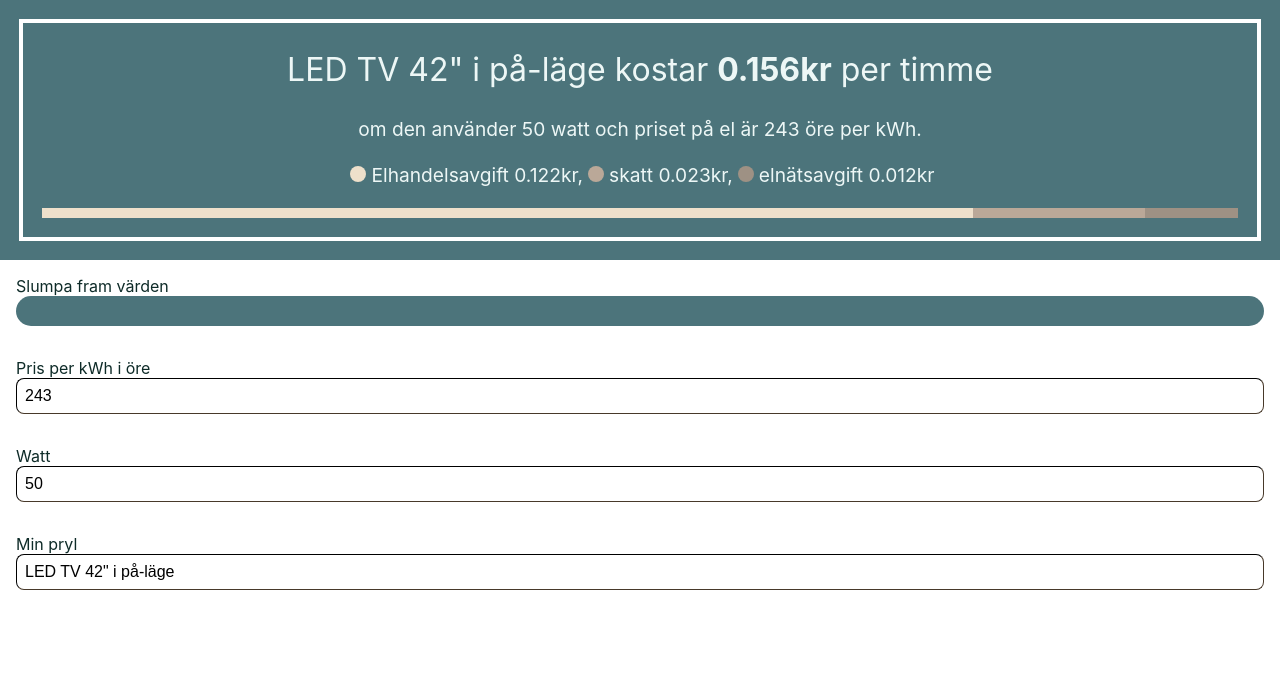
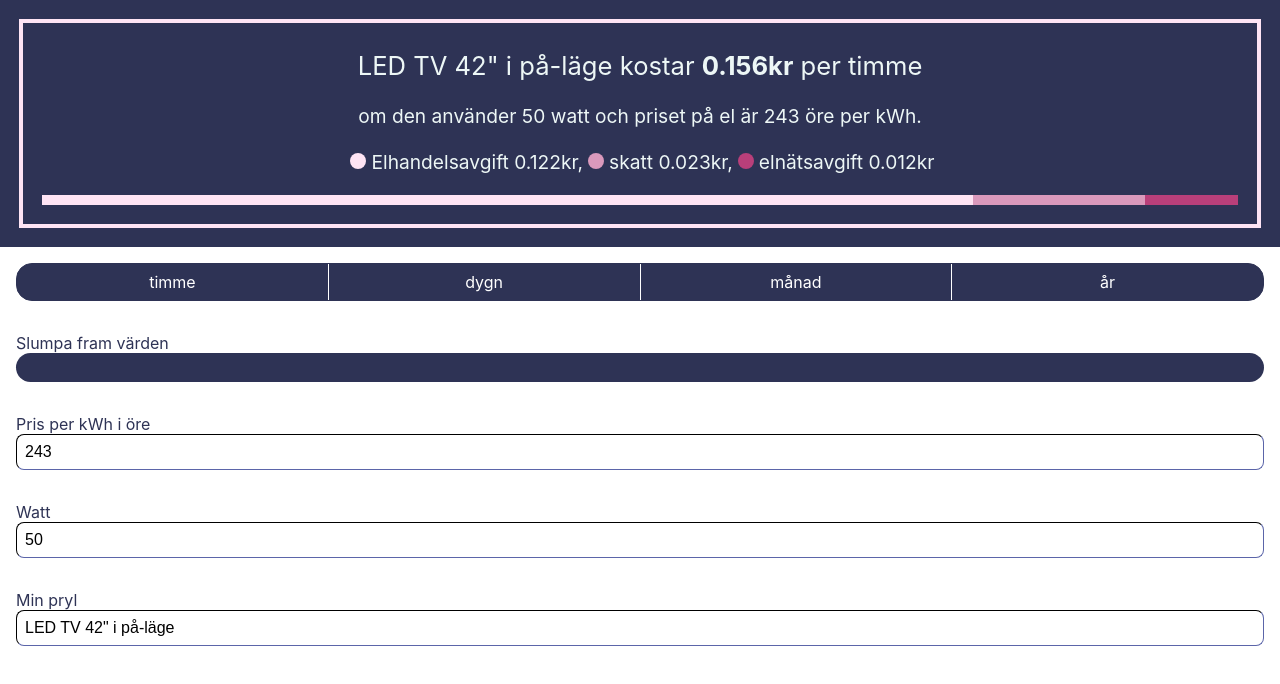
Before and after one commit to stinaq/min-elkostnad, a React (Create React App) app: page / in a window 1280 px wide. Shown: the top 684 px of the page. Built offline with nearby package versions, Linux system fonts and the light colour scheme; some icons are missing.

Commit message:
New color scheme and mock buttons for changing timespan

```diff
--- a/src/App.css
+++ b/src/App.css
@@ -1,19 +1,25 @@
+:root {
+  --primary-color: #2e3355;
+  --secondary-light: #fee4f4;
+  --secondary-medium: #da99bc;
+  --secondary-dark: #b93f7a;
+}
+
 body, html {
   margin: 0;
   padding: 0;
-  /* background-color: #ED9390; */
-  color: #43281C;
+  color: var(--primary-color);
   font-size: 16px;
 }
 
 a {
-  color: #48392A;
+  color: var(--primary-color);
 }
 
 button {
   border-radius: 1rem;
   padding: 0.5rem;
-  background-color: #4c747b;
+  background-color: var(--primary-color);
   color: white;
   border: none;
   cursor: pointer;
@@ -36,18 +42,18 @@ svg {
   text-align: center;
   color: #EDF7F6;
   padding: 1.2rem;
-  background-color: #4c747b;
+  background-color: var(--primary-color);
 }
 
 .display-cost-content {
   text-align: center;
   color: #EDF7F6;
   padding: 1.2rem;
-  border: 4px solid white;
+  border: 4px solid var(--secondary-light);
 }
 
 .display-cost h2 {
-  font-size: 2rem;
+  font-size: 1.6rem;
   font-weight: normal;
   margin-top: 0.5rem;
 }
@@ -59,7 +65,7 @@ svg {
 
 .input-section {
   padding: 1rem;
-  color: #0e2b28;
+  color: var(--primary-color);
   display: flex;
   flex-direction: column;
 }
@@ -67,9 +73,49 @@ svg {
 .input-section input {
   padding: 0.5rem;
   border-radius: 0.5rem;
-  border-color: #48392A;
+  border-color: var(--primary-color);
   border-width: 1px;
   font-size: 1rem;
+}
+
+.radio-group {
+  display: flex;
+  justify-content: center;
+  border: 1px solid var(--primary-color);
+  border-radius: 1rem;
+  background-color: var(--primary-color);
+}
+
+.radio-group input[type="radio"] {
+  opacity: 0;
+  position: fixed;
+  width: 0;
+}
+
+.radio-group label {
+  background-color: var(--primary-color);
+  padding: 0.5rem;
+  color: white;
+  cursor: pointer;
+  flex: 1;
+  text-align: center;
+  border-right: 1px solid white;
+}
+
+.radio-group input[type="radio"]:checked + label {
+  background-color: white;
+  color: var(--primary-color);
+}
+
+.radio-group label:first-of-type {
+  border-top-left-radius: 1rem;
+  border-bottom-left-radius: 1rem;
+}
+
+.radio-group label:last-of-type {
+  border-top-right-radius: 1rem;
+  border-bottom-right-radius: 1rem;
+  border-right: none;
 }
 
 .random-button button {
@@ -87,16 +133,16 @@ svg {
 }
 
 .electricity-proportion {
-  background-color: #EEE0CB;
-}
-
-.grid-proportion {
-  background-color: #9e9184;
+  background-color: var(--secondary-light);
 }
 
 .tax-proportion {
-  background-color: #BAA898;
+  background-color: var(--secondary-medium);
 }
+.grid-proportion {
+  background-color: var(--secondary-dark);
+}
+
 
 .legend-circle {
   height: 1rem;
--- a/src/features/DisplayCost/proportions-graph.tsx
+++ b/src/features/DisplayCost/proportions-graph.tsx
@@ -18,7 +18,8 @@ const ProportionsGraph = ({ taxCost, gridCost, electricityCost, fullCost }: Prop
       <p>
         <span className='electricity-proportion legend-circle'></span>Elhandelsavgift {electricityCost}kr,
         <span className='tax-proportion legend-circle'></span>skatt {taxCost}kr,
-        <span className='grid-proportion legend-circle'></span>elnätsavgift {gridCost}kr</p>
+        <span className='grid-proportion legend-circle'></span>elnätsavgift {gridCost}kr
+      </p>
       <div className='proportions'>
         <div style={{ width: `${electricityProportion}%` }} className='electricity-proportion'></div>
         <div style={{ width: `${taxProportion}%` }} className='tax-proportion'></div>
--- a/src/features/InputValues/input-fee.tsx
+++ b/src/features/InputValues/input-fee.tsx
@@ -6,7 +6,7 @@ type InputFeeProps = {
   onFeeKrPerKWhChange: (newValue?: string) => void;
 };
 
-const InputValues = ({ fee, onFeeKrPerKWhChange }: InputFeeProps) => {
+const InputFee = ({ fee, onFeeKrPerKWhChange }: InputFeeProps) => {
   const handleOreChange = (event: React.ChangeEvent<HTMLInputElement>) => {
     const value = event.target.value;
     onFeeKrPerKWhChange(value);
@@ -27,4 +27,4 @@ const InputValues = ({ fee, onFeeKrPerKWhChange }: InputFeeProps) => {
   );
 };
 
-export default InputValues;
+export default InputFee;
--- /dev/null
+++ b/src/features/InputValues/pick-timespan.tsx
@@ -0,0 +1,20 @@
+import React from 'react'; // we need this to make JSX compile
+
+const PickTimespan = () => {
+  return (
+    <section className='input-section'>
+      <div className='radio-group'>
+        <input name='timespan' type='radio' id='hour'/>
+        <label htmlFor='hour'>timme</label>
+        <input name='timespan' type='radio' id='day'/>
+        <label htmlFor='day'>dygn</label>
+        <input name='timespan' type='radio' id='month' />
+        <label htmlFor='month'>månad</label>
+        <input name='timespan' type='radio' id='year' />
+        <label htmlFor='year'>år</label>
+      </div>
+    </section>
+  );
+};
+
+export default PickTimespan;
--- a/src/routes/main.tsx
+++ b/src/routes/main.tsx
@@ -3,6 +3,7 @@ import DisplayCost from './../features/DisplayCost/display-cost';
 import InputFee from '../features/InputValues/input-fee';
 import InputPower from '../features/InputValues/input-power';
 import InputThing from '../features/InputValues/input-thing';
+import PickTimespan from '../features/InputValues/pick-timespan';
 import RandomiseValues from '../features/RandomiseValues/randomise-values';
 import { powerData } from '../data/power'
 
@@ -51,6 +52,7 @@ function Main() {
   return (
     <div>
       <DisplayCost power={power} thing={thing} fee={fee} />
+      <PickTimespan />
       <RandomiseValues onRandomise={setAllValues} />
       <InputFee fee={fee} onFeeKrPerKWhChange={handleFeeKrPerKWhChange} />
       <InputPower power={power} onKiloWattChange={handlePowerChange} />
```
